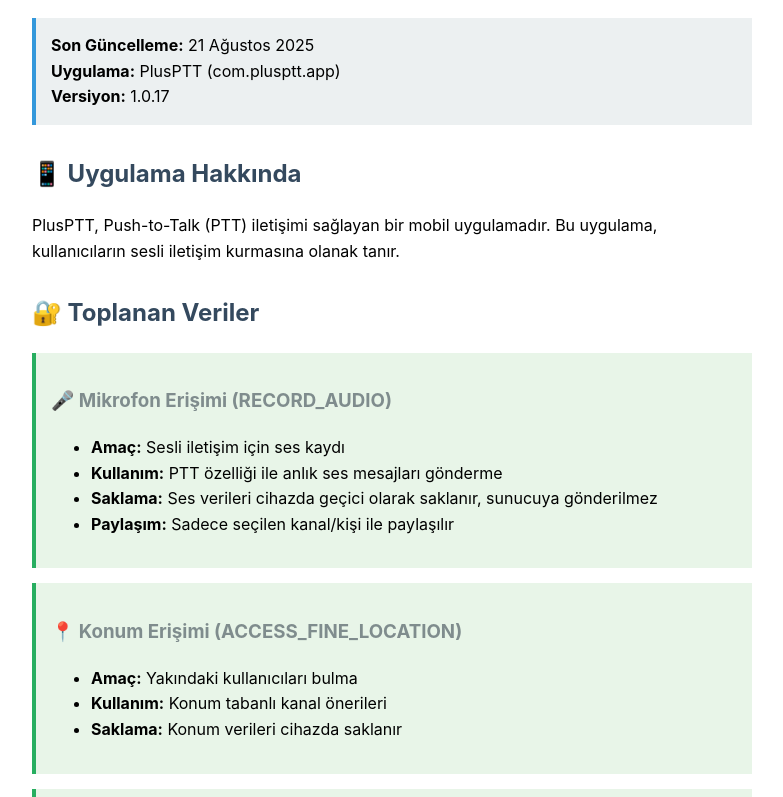
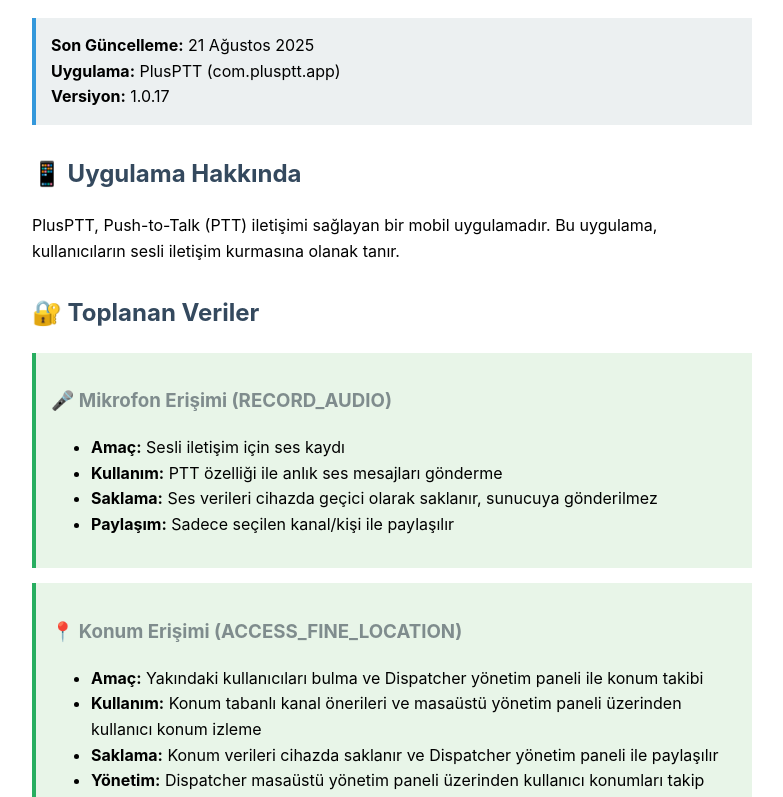
Before and after one commit to talhakara0/plusptt-privacy, a plain HTML site: page index.html in a window 1280 px wide. Shown: the part 149-946 px from the top of the page, without its empty margins (248-1031 px from the left). Drawn offline with Linux system fonts and the light colour scheme.

Commit message:
Update location access info for Dispatcher management panel

```diff
--- a/index.html
+++ b/index.html
@@ -86,9 +86,10 @@
         <div class="permission">
             <h3>📍 Konum Erişimi (ACCESS_FINE_LOCATION)</h3>
             <ul>
-                <li><strong>Amaç:</strong> Yakındaki kullanıcıları bulma</li>
-                <li><strong>Kullanım:</strong> Konum tabanlı kanal önerileri</li>
-                <li><strong>Saklama:</strong> Konum verileri cihazda saklanır</li>
+                <li><strong>Amaç:</strong> Yakındaki kullanıcıları bulma ve Dispatcher yönetim paneli ile konum takibi</li>
+                <li><strong>Kullanım:</strong> Konum tabanlı kanal önerileri ve masaüstü yönetim paneli üzerinden kullanıcı konum izleme</li>
+                <li><strong>Saklama:</strong> Konum verileri cihazda saklanır ve Dispatcher yönetim paneli ile paylaşılır</li>
+                <li><strong>Yönetim:</strong> Dispatcher masaüstü yönetim paneli üzerinden kullanıcı konumları takip edilir</li>
             </ul>
         </div>
 
```
